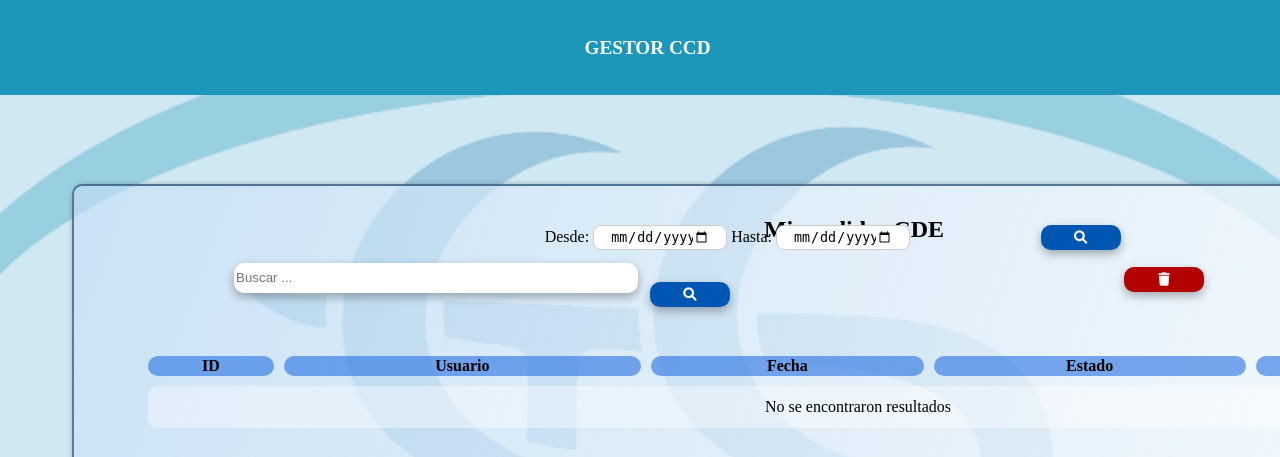
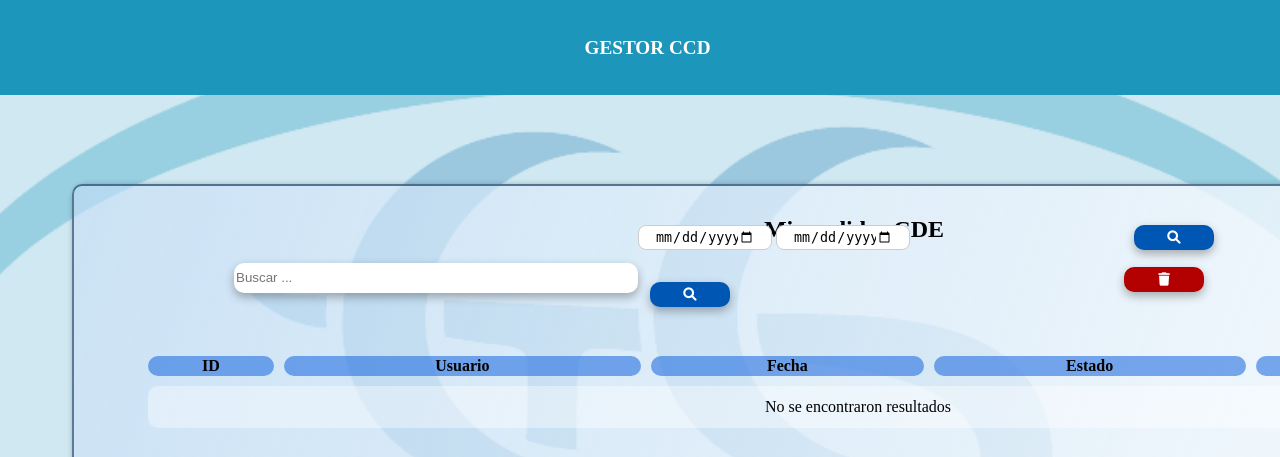
Before and after one commit to danielsanz08/CCD-PROJECT, a Django app: template cde/templates/pedidos_cde/mis_pedidos_cde.html in a window 1280 px wide. Shown: the top 457 px of the page. Run offline with Django 5.2, Linux system fonts and the light colour scheme; the template is opened without the code that fills it, so the values that code supplies are empty; some web fonts are replaced.

Commit message:
Update mis_pedidos_cde.html

```diff
--- a/cde/templates/pedidos_cde/mis_pedidos_cde.html
+++ b/cde/templates/pedidos_cde/mis_pedidos_cde.html
@@ -105,10 +105,10 @@ body.dark .paginacion a,
                 <i class="fas fa-search text-white"></i>
             </button>
             <div id="filtro-fechas">
-                <label for="fecha_inicio">Desde:</label>
+                <label for="fecha_inicio"></label>
                 <input type="date" name="fecha_inicio" class="fecha_inicio" value="{{ request.GET.fecha_inicio }}">
 
-                <label for="fecha_fin">Hasta:</label>
+                <label for="fecha_fin"></label>
                 <input type="date" class="fecha_fin" name="fecha_fin" value="{{ request.GET.fecha_fin }}">
 
                 <button type="submit" class="search-date" title="Buscar por rango de fecha">
```
